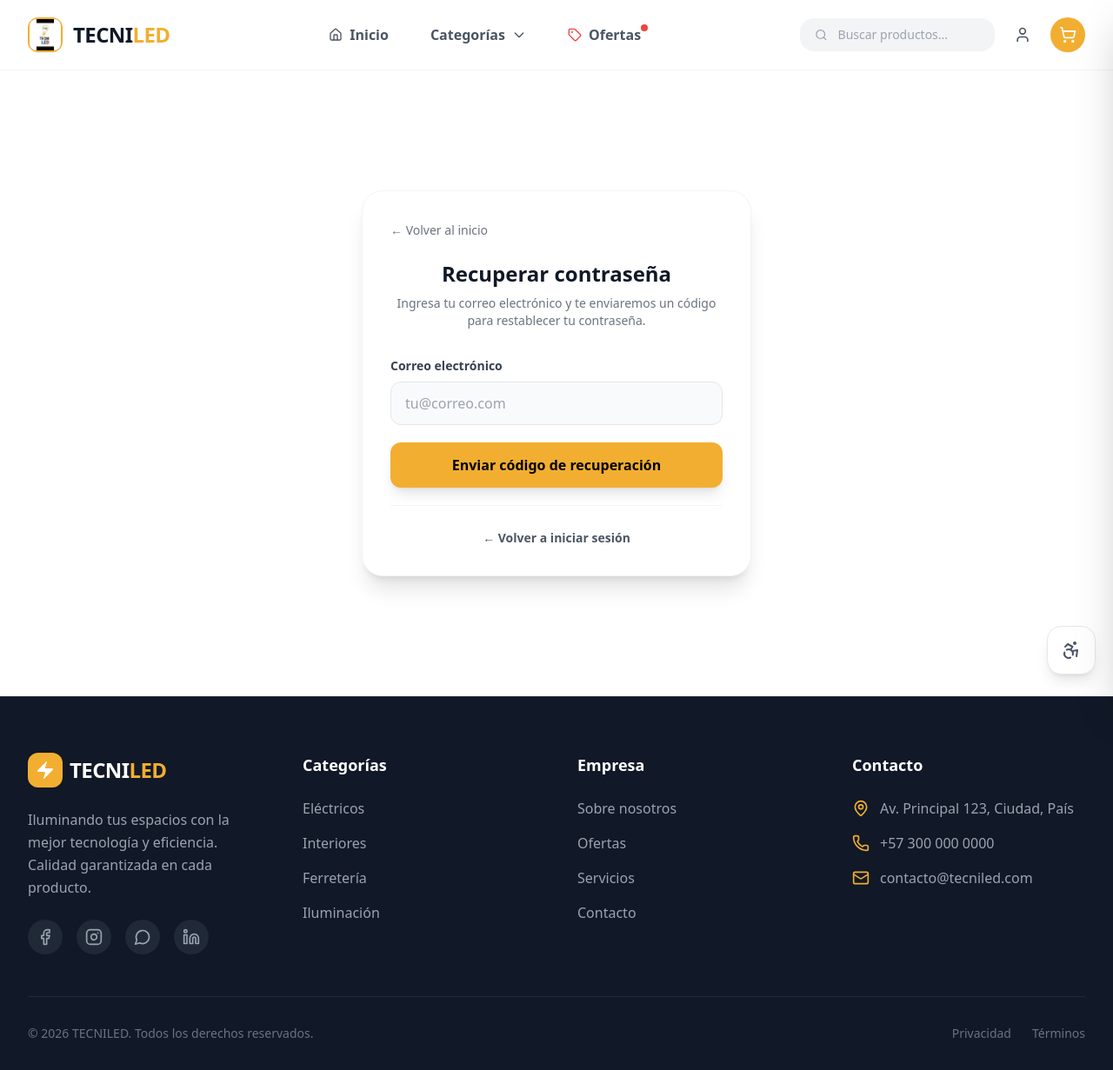
After one commit to Luisjose74/PROJEC-TECNILED, a Django app: page /recuperar-contrasena/ in a window 1280 px wide. The commit adds this page. Shown: the whole page at 87% size. Run offline with Django 5.2, Linux system fonts and the light colour scheme; some libraries are stand-ins or nearby versions.

Commit message:
G1-194 y G1-126: solicitud de recuperación y envío del código por correo

```diff
--- a/Usuarios/forms.py
+++ b/Usuarios/forms.py
@@ -42,3 +42,6 @@ class EditarRolForm(forms.ModelForm):
         clase_input = 'w-full px-3 py-2 rounded-xl border border-gray-200 dark:border-gray-700 bg-gray-50 dark:bg-gray-900 text-sm text-gray-900 dark:text-white focus:ring-2 focus:ring-[#F2AE30] outline-none'
         for campo in self.fields.values():
             campo.widget.attrs['class'] = clase_input
+
+class SolicitarRecuperacionForm(forms.Form):
+    correo = forms.EmailField(label='Correo electrónico')
--- a/Usuarios/template/login.html
+++ b/Usuarios/template/login.html
@@ -33,7 +33,7 @@
             <input type="checkbox" class="w-4 h-4 text-[#F2AE30] rounded border-gray-300 focus:ring-[#F2AE30]">
             <span class="text-sm text-gray-600 dark:text-gray-400">Recordarme</span>
           </label>
-          <a href="#" class="text-sm font-semibold text-[#F2AE30] hover:text-[#d99b28] hover:underline transition-colors">¿Olvidaste tu contraseña?</a>
+          <a href="{% url 'recuperar_contrasena' %}" class="text-sm font-semibold text-[#F2AE30] hover:text-[#d99b28] hover:underline transition-colors">¿Olvidaste tu contraseña?</a>
         </div>
         <button type="submit" class="w-full py-3.5 bg-[#F2AE30] hover:bg-[#d99b28] text-black font-bold rounded-xl transition-colors shadow-lg mt-6 flex items-center justify-center gap-2">
           Iniciar sesión
--- /dev/null
+++ b/Usuarios/template/recuperar_contrasena.html
@@ -0,0 +1,27 @@
+{% extends 'base.html' %}
+{% block title %}Recuperar contraseña - TECNILED{% endblock %}
+{% block content %}
+<div class="min-h-[calc(100vh-80px)] flex items-center justify-center p-4">
+  <div class="w-full max-w-md bg-white dark:bg-gray-800 rounded-3xl shadow-xl overflow-hidden border border-gray-100 dark:border-gray-700">
+    <div class="p-8">
+      <a href="{% url 'inicio' %}" class="inline-flex items-center gap-2 text-sm font-medium text-gray-500 hover:text-[#F2AE30] dark:text-gray-400 mb-6 transition-colors">← Volver al inicio</a>
+      <div class="text-center mb-8">
+        <h2 class="text-2xl font-bold text-gray-900 dark:text-white">Recuperar contraseña</h2>
+        <p class="text-sm text-gray-500 dark:text-gray-400 mt-2">Ingresa tu correo electrónico y te enviaremos un código para restablecer tu contraseña.</p>
+      </div>
+      <form method="post" class="space-y-5">
+        {% csrf_token %}
+        <div>
+          <label for="id_correo" class="block text-sm font-semibold text-gray-700 dark:text-gray-300 mb-2">Correo electrónico</label>
+          <input required type="email" name="correo" id="id_correo" value="{{ form.correo.value|default:'' }}" class="w-full bg-gray-50 dark:bg-gray-900 border border-gray-200 dark:border-gray-700 rounded-xl px-4 py-3 text-gray-900 dark:text-white focus:outline-none focus:ring-2 focus:ring-[#F2AE30]" placeholder="tu@correo.com">
+          {% for error in form.correo.errors %}<p class="text-xs text-red-500 mt-1">{{ error }}</p>{% endfor %}
+        </div>
+        <button type="submit" class="w-full py-3.5 bg-[#F2AE30] hover:bg-[#d99b28] text-black font-bold rounded-xl transition-colors shadow-lg mt-6">Enviar código de recuperación</button>
+        <div class="mt-8 text-center border-t border-gray-100 dark:border-gray-700 pt-6">
+          <a href="{% url 'login' %}" class="text-sm font-semibold text-gray-600 dark:text-gray-400 hover:text-gray-900 dark:hover:text-white transition-colors">← Volver a iniciar sesión</a>
+        </div>
+      </form>
+    </div>
+  </div>
+</div>
+{% endblock %}
--- a/Usuarios/urls.py
+++ b/Usuarios/urls.py
@@ -8,4 +8,5 @@ urlpatterns = [
     path('usuarios/', views.usuarios_lista, name='usuarios_lista'),
     path('usuarios/crear/', views.crear_usuario, name='crear_usuario'),
     path('usuarios/<int:usuario_id>/editar-rol/', views.editar_rol, name='editar_rol'),
+    path('recuperar-contrasena/', views.recuperar_contrasena, name='recuperar_contrasena'),
 ]
--- a/Usuarios/views.py
+++ b/Usuarios/views.py
@@ -1,3 +1,8 @@
+from django.conf import settings
+from django.core.mail import send_mail
+from .models import CodigoRecuperacion
+from .forms import SolicitarRecuperacionForm
+
 from django.contrib import messages
 from django.shortcuts import render, redirect
 from django.http import HttpResponse
@@ -121,3 +126,35 @@ def editar_rol(request, usuario_id):
         form = EditarRolForm(instance=usuario)
 
     return render(request, 'usuarios_editar_rol.html', {'form': form, 'usuario': usuario})
+
+def recuperar_contrasena(request):
+    if request.user.is_authenticated:
+        return redirect('inicio')
+
+    if request.method == 'POST':
+        form = SolicitarRecuperacionForm(request.POST)
+        if form.is_valid():
+            correo = form.cleaned_data['correo'].strip().lower()
+            usuario = Usuario.objects.filter(email=correo).first()
+            # Solo cuentas activas reciben código (las bloqueadas no se saltan el bloqueo)
+            if usuario and usuario.estado_cuenta == Usuario.EstadoCuenta.ACTIVA:
+                _, codigo = CodigoRecuperacion.generar(usuario)
+                send_mail(
+                    subject='Código de recuperación - TECNILED',
+                    message=(
+                        f'Hola {usuario.first_name or usuario.email},\n\n'
+                        f'Tu código de recuperación es: {codigo}\n'
+                        f'Es válido por {CodigoRecuperacion.VIGENCIA_MINUTOS} minutos y solo se puede usar una vez.\n\n'
+                        'Si no lo solicitaste, ignora este mensaje.'
+                    ),
+                    from_email=None,
+                    recipient_list=[usuario.email],
+                )
+            # Mismo mensaje exista o no el correo (no revela qué cuentas existen)
+            request.session['recuperacion_correo'] = correo
+            messages.success(request, 'Si el correo está registrado, te enviamos un código de recuperación.')
+            return redirect('login')  # provisional: en el PASO 3 irá a la pantalla del código
+    else:
+        form = SolicitarRecuperacionForm()
+
+    return render(request, 'recuperar_contrasena.html', {'form': form})
```
